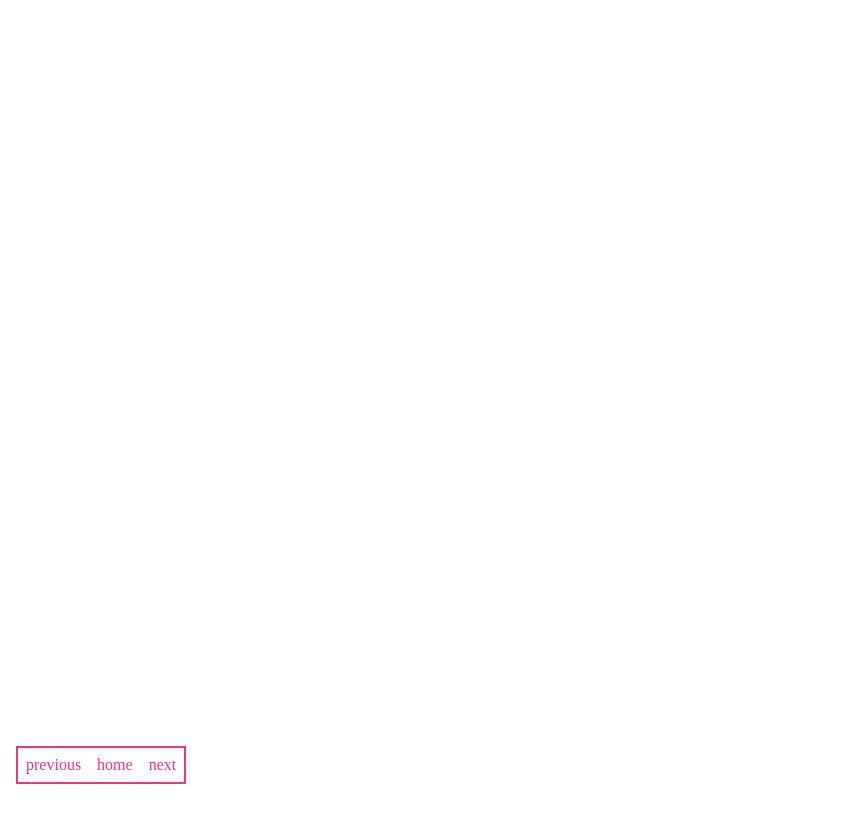
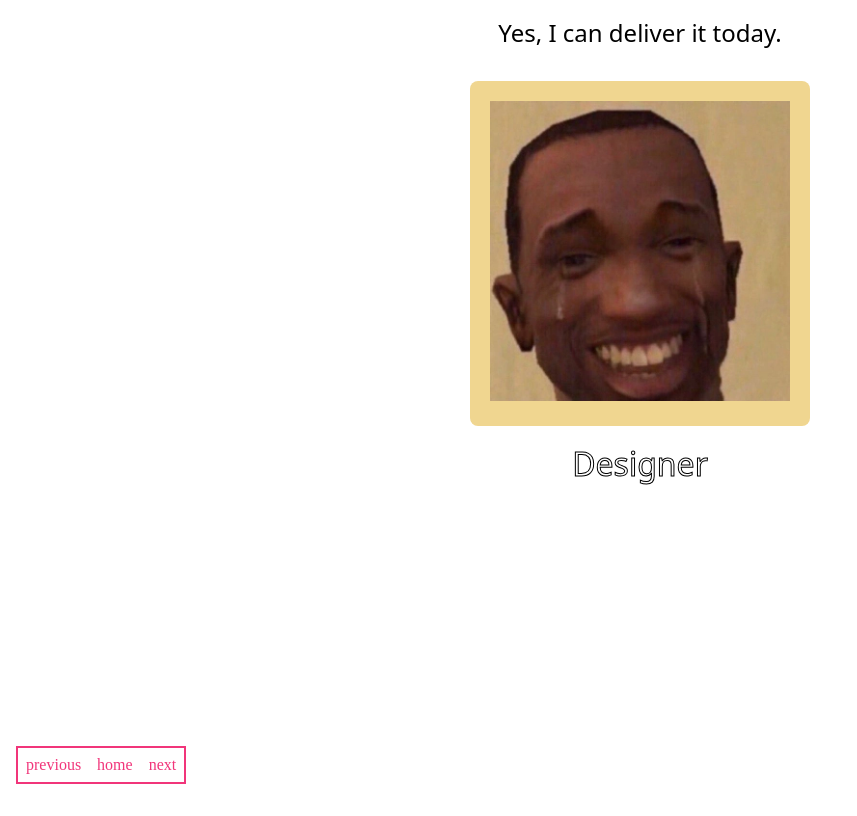
Before and after one commit to paliienko/citations, a plain HTML site: page citation7.html in a window 1280 px wide. Shown: the whole page, without its empty margins (0-857 px from the left). Drawn offline with Linux system fonts and the light colour scheme; a web font is replaced by a local one.

Commit message:
Add inline-block example HTML file with styling and content

```diff
--- a/citation7.html
+++ b/citation7.html
@@ -4,14 +4,70 @@
 	<meta charset="UTF-8">
 	<meta name="viewport" content="width=device-width, initial-scale=1.0">
 	<title>Document</title>
+
+	<link rel="preconnect" href="https://fonts.googleapis.com">
+	<link rel="preconnect" href="https://fonts.gstatic.com" crossorigin>
+	<link href="https://fonts.googleapis.com/css2?family=Boldonse&display=swap" rel="stylesheet">
+
+</head>
+<style>
+body {
+		margin: 0;
+	}
+
+	main {
+		font-family: "Boldonse", system-ui;
+		padding-top: 1rem;
+		min-height: 100vh;
+		display: flex;
+		flex-direction: column;
+		align-items: center;
+	}
+
+	/* QUOTE */
+	.quote {
+		margin: 0;
+		font-size: 1.5rem;
+	}
+
+	/* CARD */
+	.card {
+		padding: 20px;
+		margin-top: 2rem;
+		background: #f0d690;
+		border-radius: 8px;
+	}
+
+	.card-img {
+		width: 300px;
+		max-width: 100%;
+		height: auto;
+	}
+
+
+	.author {
+		margin-top: 1rem;
+		font-size: 2rem;
+		color: transparent;
+		-webkit-text-stroke: 1px black;
+
+	}
+	</style>
 </head>
 <body>
 
-</body>
+	<main>
+	<p class="quote">Yes, I can deliver it today.</p>
 
+	<div class="card">
+		<img class="card-img" src="smile-through-pain.webp" alt="Smile through pain">
+	</div>
 
+	<p class="author">Designer</p>
 
-	<!-- IT IS a navbar!!!! -->
+  </main>
+
+	<!-- THIS IS A NAVBAR!!!! -->
 	<link rel="stylesheet" href="navbar.css">
 	<div id="navbar">
 
@@ -20,6 +76,6 @@
 		<a href="citation8.html">next</a>
 
 	</div>
-	<!-- END of the navbar -->
+	<!-- END OF NAVBAR -->
 
 </html>
```
Also changed, not shown: citation3.html (+1 -4 lines), smile-through-pain.webp (added), style.css (deleted), theory/STUFFFFF.html (renamed from STUFFFFF.html), theory/flexbox-system.html (renamed from flexbox-system.html), theory/flexbox.html (renamed from flexbox.html), theory/image.webp (renamed from image.webp), theory/inline-block.html (renamed from inline-block.html).
